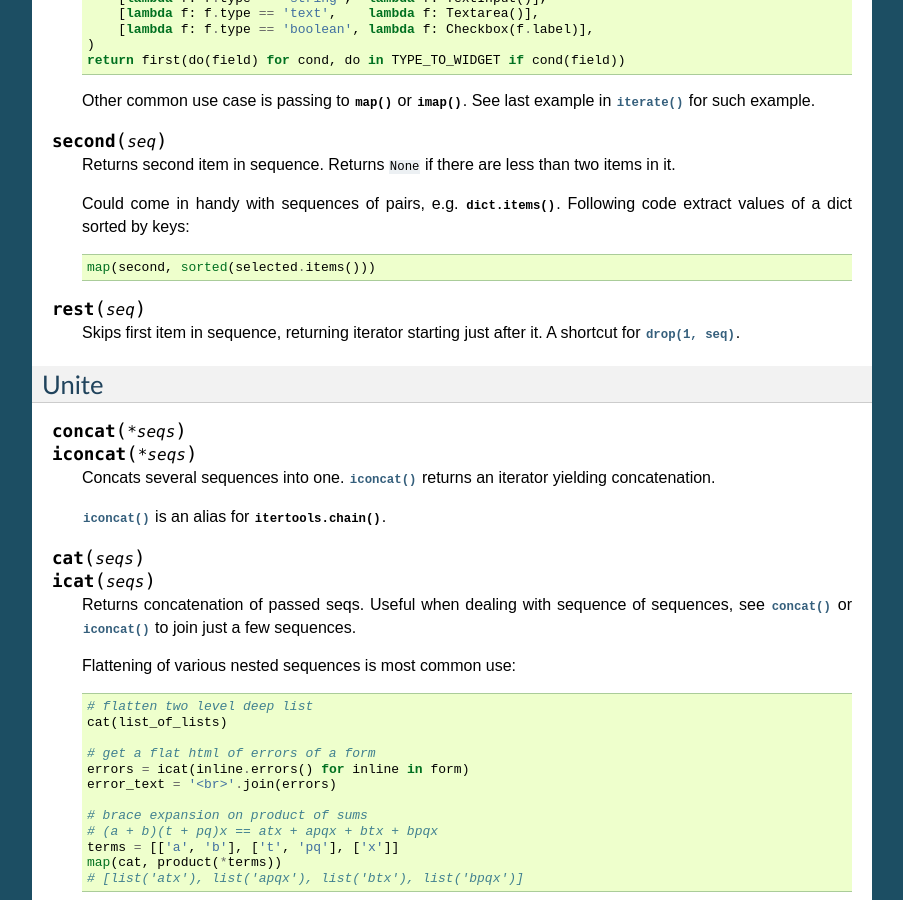
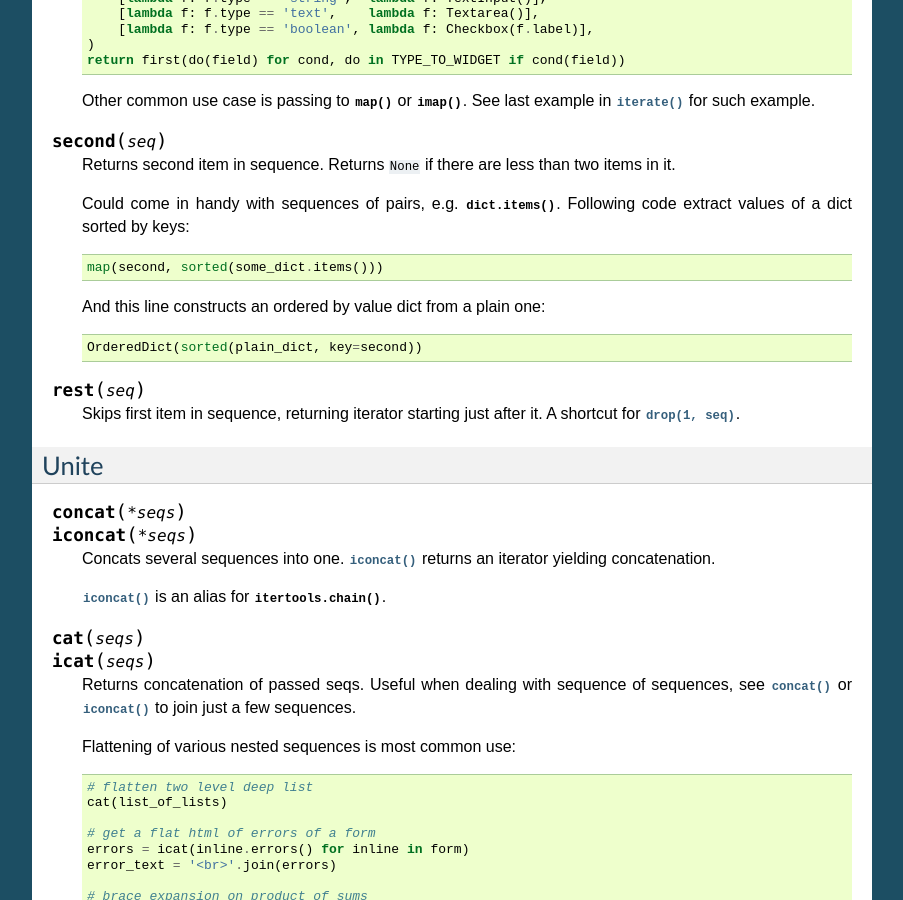
Before and after one commit to Jamaal224/funcy, a Sphinx documentation site: the page built from docs/seqs.rst, in a window 1280 px wide and 900 px high, scrolled down 2137 px. Shown: the whole window, without its empty margins (198-1101 px from the left). Built offline with Sphinx 7.4.7, drawn with Linux system fonts in a browser that asks for light colours; pages that are not in the unit, such as notebooks, are missing from menus.

Commit message:
Added example of using second() as a sort key

```diff
--- a/docs/seqs.rst
+++ b/docs/seqs.rst
@@ -137,7 +137,11 @@ This section provides some robust tools for sequence slicing. Consider :ref:`sli
 
     Could come in handy with sequences of pairs, e.g. :meth:`dict.items`. Following code extract values of a dict sorted by keys::
 
-        map(second, sorted(selected.items()))
+        map(second, sorted(some_dict.items()))
+
+    And this line constructs an ordered by value dict from a plain one::
+
+        OrderedDict(sorted(plain_dict, key=second))
 
 
 .. function:: rest(seq)
```
